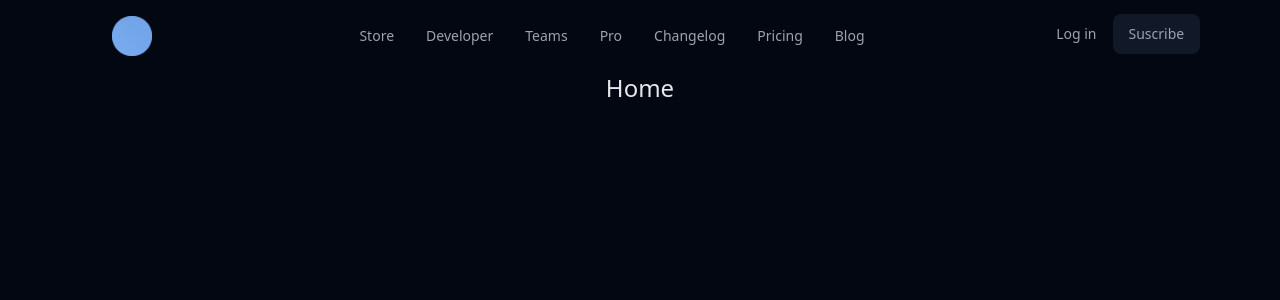
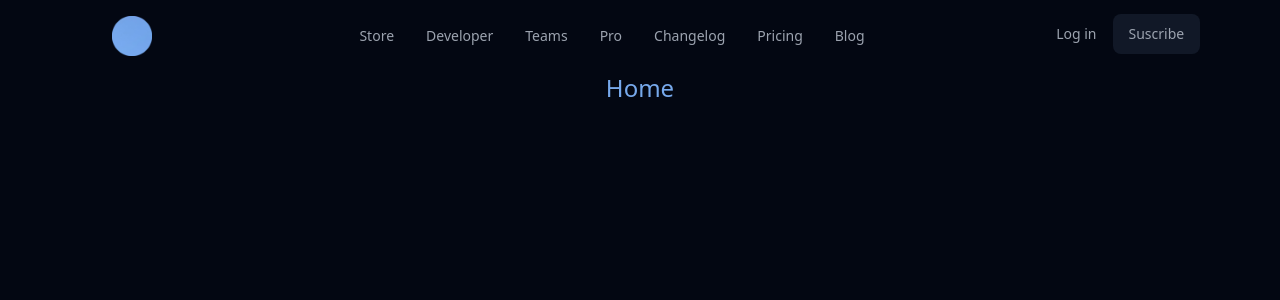
Before and after one commit to mathiszerari/shipfast, an Angular app in the folder app/: page /home in a window 1280 px wide. Shown: the top 300 px of the page. Built offline with nearby package versions, Linux system fonts and the light colour scheme.

Commit message:
:lipstick: Added my blue color and the background with it

```diff
--- a/app/src/app/components/home/home/home.component.html
+++ b/app/src/app/components/home/home/home.component.html
@@ -1,4 +1,4 @@
 <!-- home.component.html -->
 <div *ngIf="!isMobileMenuOpen" class="flex justify-center h-screen m-auto">
-  <span class="text-2xl text-gray-200 mx-auto">Home</span>
+  <span class="text-2xl blue mx-auto">Home</span>
 </div>
--- a/app/src/styles.css
+++ b/app/src/styles.css
@@ -18,6 +18,14 @@
   width: 478px !important;
 }
 
+.blue {
+  color: #77a9ec;
+}
+
+.bg {
+  background-color: #131620;
+}
+
 .loader2 {
   width: 35px;
   aspect-ratio: 1;
@@ -29,6 +37,7 @@
   background-size: 40% 40%;
   animation:l11 1s infinite linear;
 }
+
 @keyframes l11 {
     25% {background-position:100% 0   ,0 100%,100% 100%}
     50% {background-position:100% 0   ,0 0   ,100% 100%}
```
